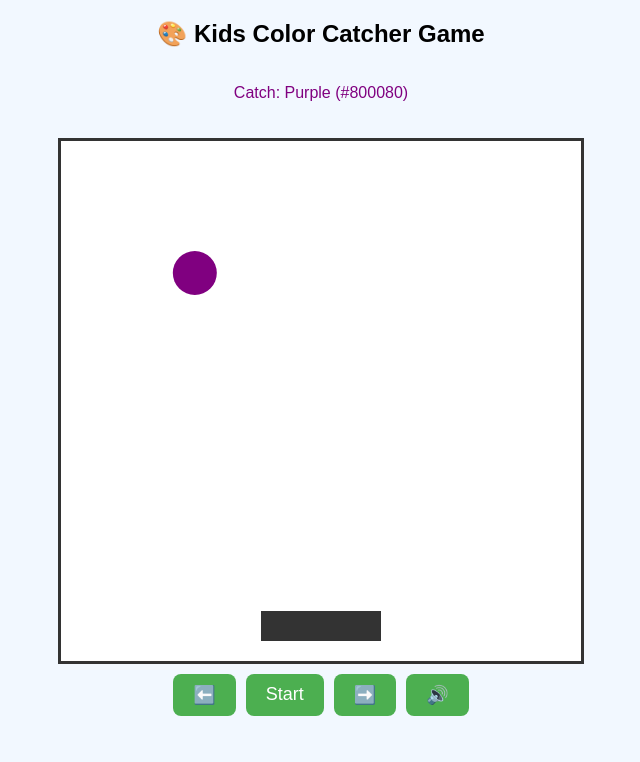
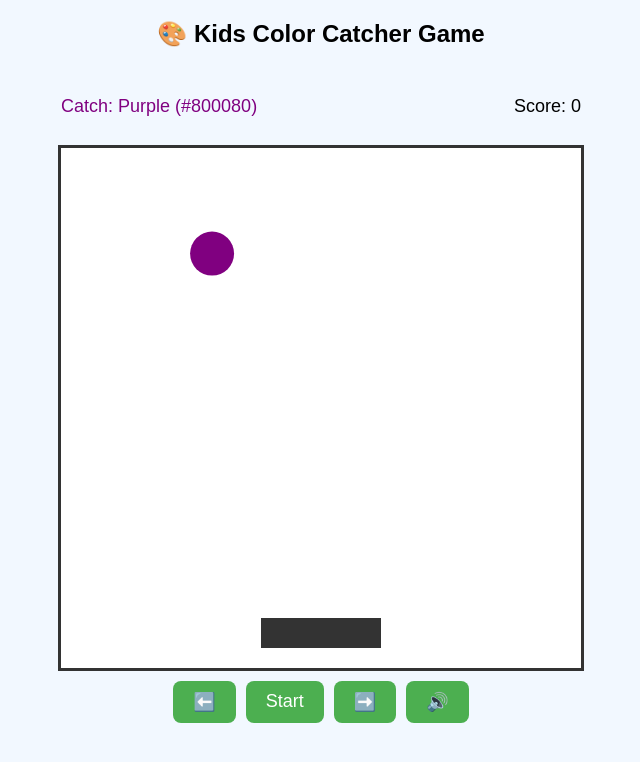
Before and after one commit to jituraj2/kids_colour_catcher_game, a plain HTML site: page index.html in a window 1280 px wide. Both pictures are taken after a click on the button "Start". Shown: the whole page, without its empty margins (319-959 px from the left). Drawn offline with nearby package versions, Linux system fonts and the light colour scheme; no server answers.

Commit message:
Update index.html

```diff
--- a/index.html
+++ b/index.html
@@ -16,7 +16,7 @@
     canvas {
       background: #fff;
       border: 3px solid #333;
-      margin-top: 20px;
+      margin-top: 10px;
       max-width: 100%;
       height: auto;
     }
@@ -35,11 +35,22 @@
       cursor: pointer;
     }
     button:hover { background: #45a049; }
+    #hud {
+      display: flex;
+      justify-content: space-between;
+      width: 520px;
+      max-width: 100%;
+      margin-top: 10px;
+      font-size: 18px;
+    }
   </style>
 </head>
 <body>
   <h2>🎨 Kids Color Catcher Game</h2>
-  <p id="target">Catch: </p>
+  <div id="hud">
+    <p id="target">Catch: </p>
+    <p id="score">Score: 0</p>
+  </div>
   <canvas id="gameCanvas" width="520" height="520"></canvas>
 
   <div id="controls">
@@ -49,13 +60,13 @@
     <button id="musicBtn">🔊</button>
   </div>
 
-  <!-- Howler.js for smooth audio -->
   <script src="https://cdnjs.cloudflare.com/ajax/libs/howler/2.2.3/howler.min.js"></script>
 
   <script>
     const canvas = document.getElementById("gameCanvas");
     const ctx = canvas.getContext("2d");
     const targetEl = document.getElementById("target");
+    const scoreEl = document.getElementById("score");
     const startBtn = document.getElementById("startBtn");
     const leftBtn = document.getElementById("leftBtn");
     const rightBtn = document.getElementById("rightBtn");
@@ -88,11 +99,12 @@
       {name:"Purple", code:"#800080"}
     ];
 
-    let basket = {x: 200, y: 470, width: 120, height: 30}; // 30% bigger
+    let basket = {x: 200, y: 470, width: 120, height: 30};
     let balls = [];
     let targetColor;
     let score = 0;
     let gameOver = false;
+    let ballInterval;
 
     function pickTarget() {
       targetColor = colors[Math.floor(Math.random() * colors.length)];
@@ -101,8 +113,17 @@
     }
 
     function createBall() {
+      if (balls.length > 0) {
+        // prevent clutter: don’t spawn if last ball is too close
+        let lastBall = balls[balls.length-1];
+        if (canvas.height - lastBall.y < 120) return;
+      }
       const color = colors[Math.floor(Math.random() * colors.length)];
-      balls.push({x: Math.random() * (canvas.width-30), y: 0, radius: 22, color: color});
+      let x;
+      do {
+        x = Math.random() * (canvas.width - 40) + 20;
+      } while (balls.some(b => Math.abs(b.x - x) < 80)); // gap between balls
+      balls.push({x: x, y: 0, radius: 22, color: color});
     }
 
     function drawBasket() {
@@ -121,23 +142,23 @@
     }
 
     function updateBalls() {
-      for (let ball of balls) {
-        ball.y += 2.2; // slower falling speed
+      for (let i=balls.length-1; i>=0; i--) {
+        let ball = balls[i];
+        ball.y += 2.2;
         if (ball.y + ball.radius > basket.y &&
             ball.x > basket.x && ball.x < basket.x + basket.width) {
           if (ball.color.name === targetColor.name) {
             score++;
+            scoreEl.textContent = "Score: " + score;
             correctSound.play();
           } else {
             wrongSound.play();
             gameOver = true;
           }
-          balls.splice(balls.indexOf(ball),1);
+          balls.splice(i,1);
           if(!gameOver) pickTarget();
         }
-        if (ball.y > canvas.height) {
-          balls.splice(balls.indexOf(ball),1);
-        }
+        if (ball.y > canvas.height) balls.splice(i,1);
       }
     }
 
@@ -147,6 +168,7 @@
         ctx.font = "26px Arial";
         ctx.fillText("Game Over! Score: " + score, 130, 260);
         startBtn.textContent = "Restart";
+        clearInterval(ballInterval);
         return;
       }
       ctx.clearRect(0,0,canvas.width,canvas.height);
@@ -157,10 +179,12 @@
     }
 
     startBtn.addEventListener("click", () => {
-      score = 0; gameOver = false; balls = [];
+      score = 0; scoreEl.textContent = "Score: 0";
+      gameOver = false; balls = [];
       pickTarget();
       basket.x = 200;
-      setInterval(createBall, 1800); // slower spawns
+      clearInterval(ballInterval);
+      ballInterval = setInterval(createBall, 2000); // slower, more spaced
       gameLoop();
     });
 
```
